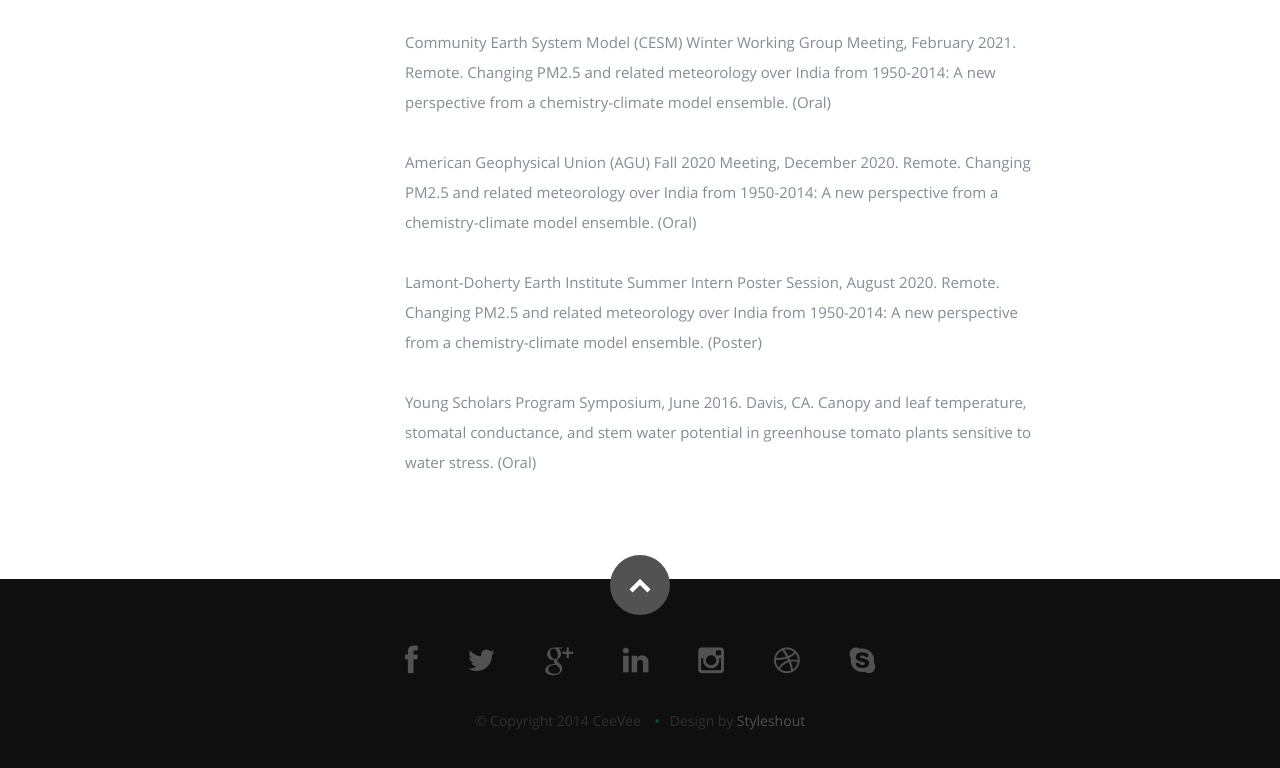
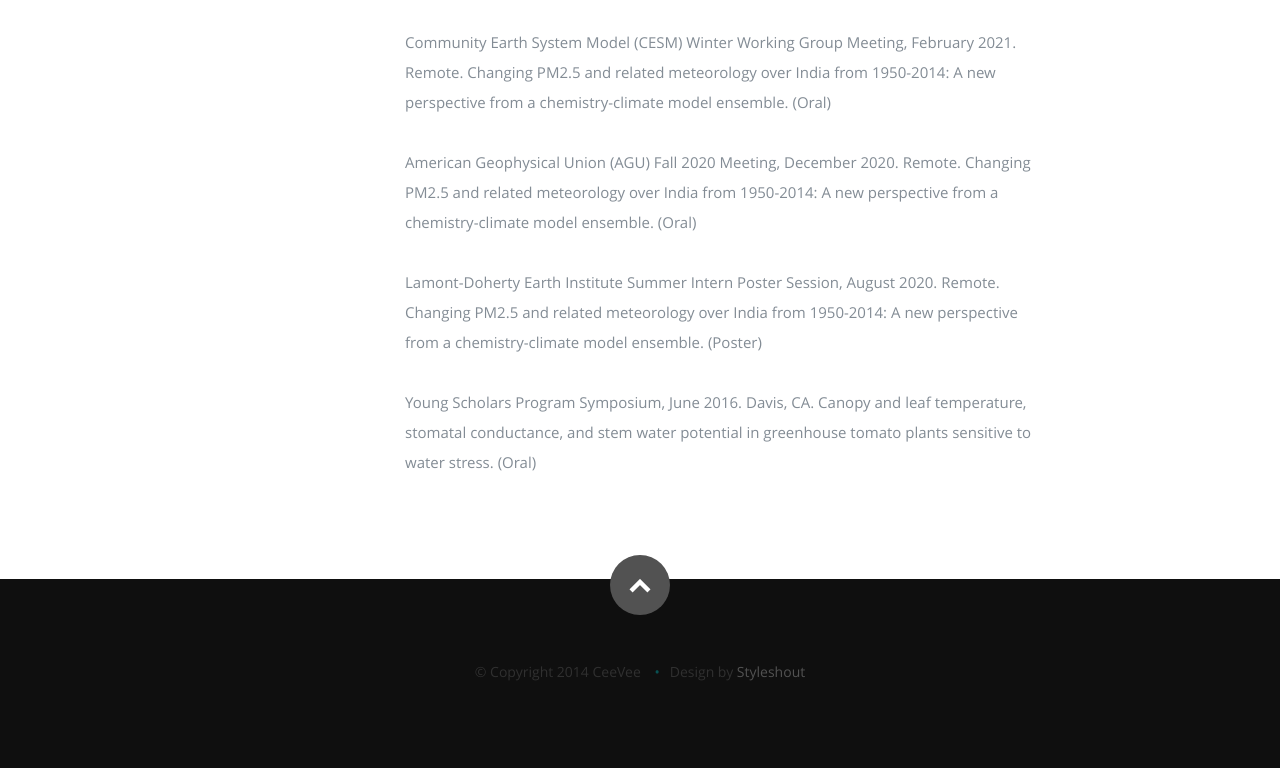
Before and after one commit to sarahhancock/sarahhancock.github.io, a plain HTML site: page index.html in a window 1280 px wide. Shown: the part 2446-3214 px from the top of the page. After the commit the page ends 3181 px from the top, so only its background shows below. Drawn offline with nearby package versions, Linux system fonts and the light colour scheme.

Commit message:
fix website

```diff
--- a/index.html
+++ b/index.html
@@ -253,13 +253,6 @@
          <div class="twelve columns">
 
             <ul class="social-links">
-               <li><a href="#"><i class="fa fa-facebook"></i></a></li>
-               <li><a href="#"><i class="fa fa-twitter"></i></a></li>
-               <li><a href="#"><i class="fa fa-google-plus"></i></a></li>
-               <li><a href="#"><i class="fa fa-linkedin"></i></a></li>
-               <li><a href="#"><i class="fa fa-instagram"></i></a></li>
-               <li><a href="#"><i class="fa fa-dribbble"></i></a></li>
-               <li><a href="#"><i class="fa fa-skype"></i></a></li>
             </ul>
 
             <ul class="copyright">
```
